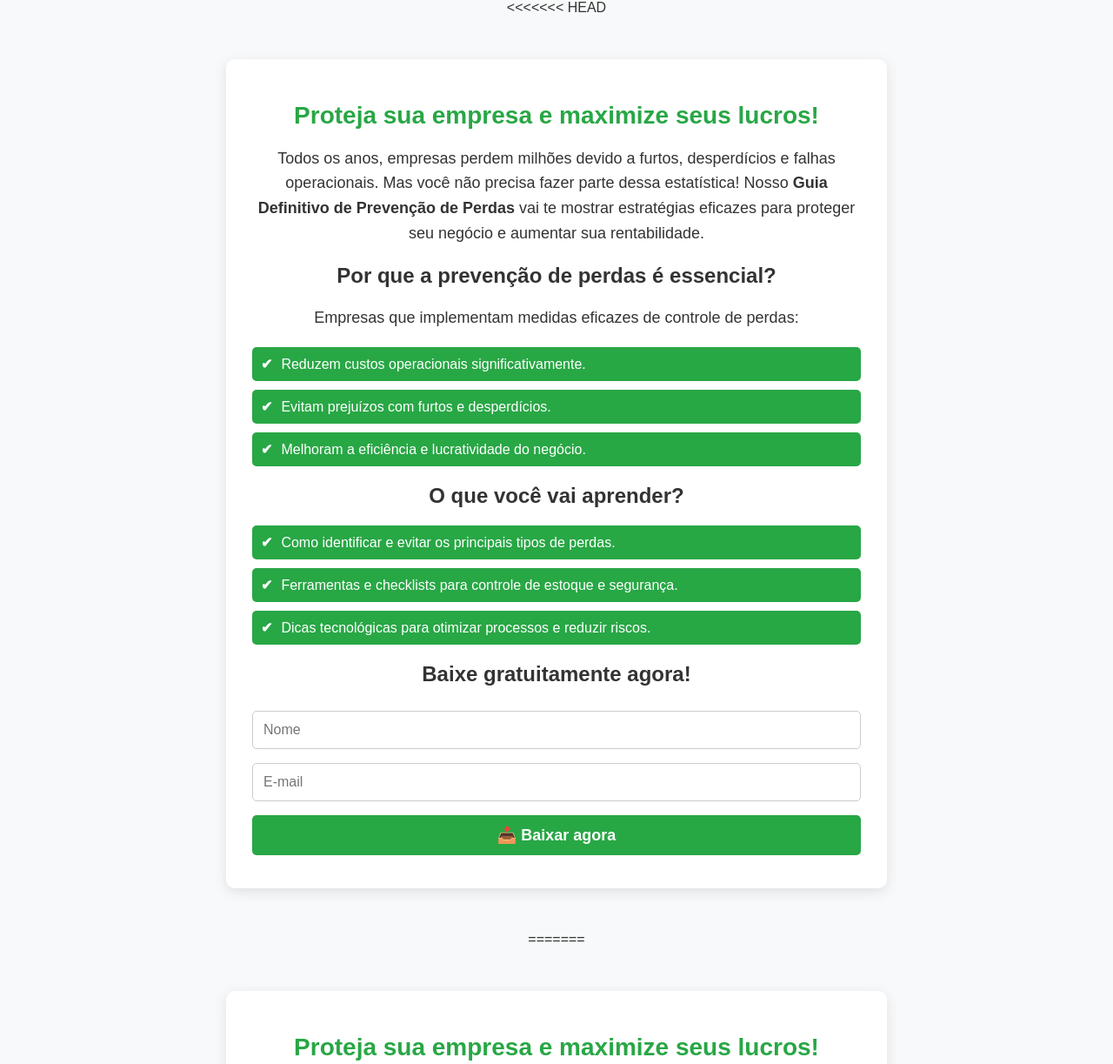
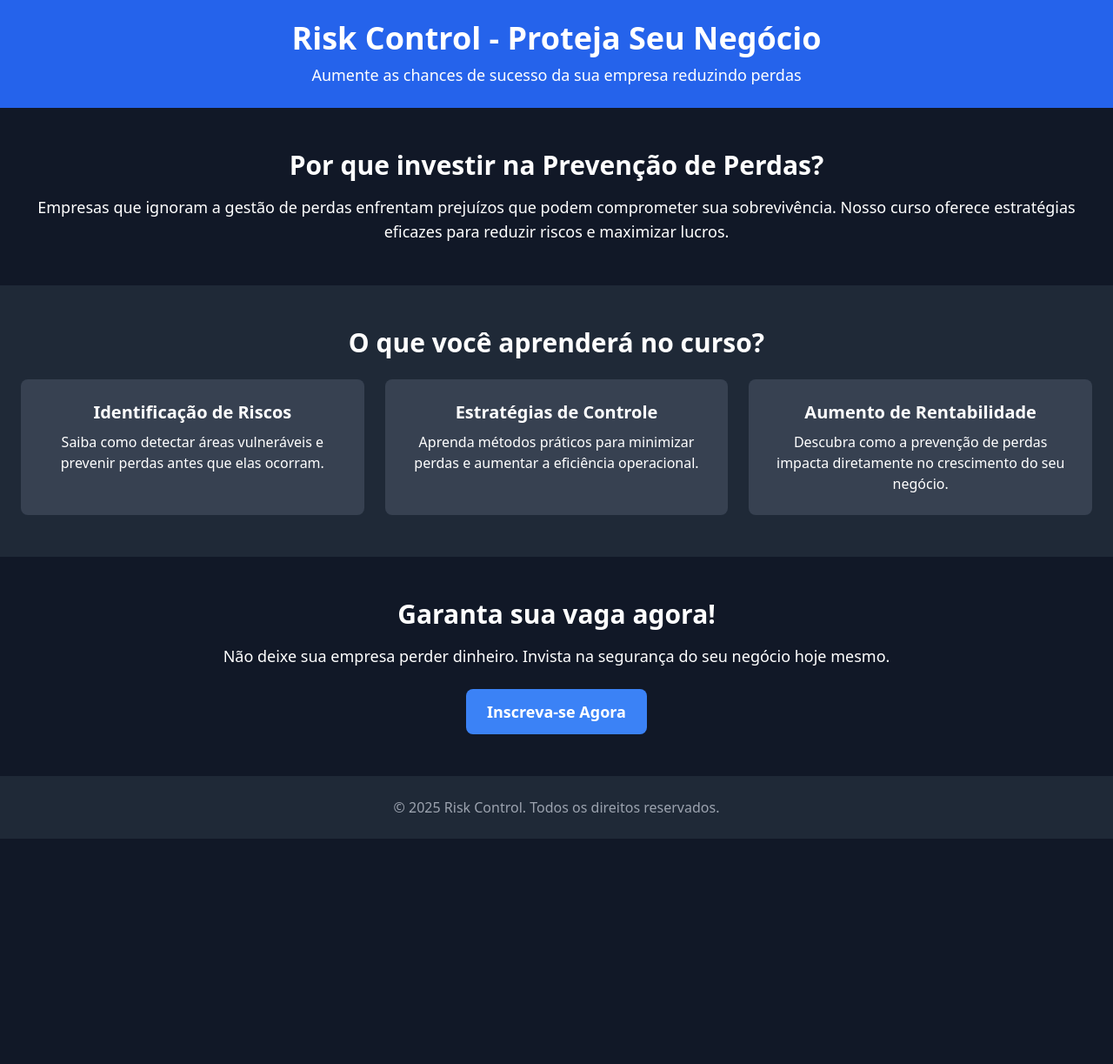
Before and after one commit to WendellCarvalho946/Risk-Control, a plain HTML site: page index.html in a window 1280 px wide. Shown: the top 1223 px of the page at 87% size. After the commit the page ends 964 px from the top, so only its background shows below. Drawn offline with nearby package versions, Linux system fonts and the light colour scheme.

Commit message:
index.html

```diff
--- a/index.html
+++ b/index.html
@@ -1,213 +1,48 @@
-<<<<<<< HEAD
 <!DOCTYPE html>
 <html lang="pt-br">
 <head>
     <meta charset="UTF-8">
     <meta name="viewport" content="width=device-width, initial-scale=1.0">
-    <title>Guia Definitivo de Prevenção de Perdas</title>
-    <style>
-        body {
-            font-family: Arial, sans-serif;
-            text-align: center;
-            margin: 0;
-            padding: 0;
-            background-color: #f8f9fa;
-            color: #333;
-        }
-        .container {
-            max-width: 700px;
-            margin: 50px auto;
-            background: white;
-            padding: 30px;
-            border-radius: 10px;
-            box-shadow: 0 4px 15px rgba(0, 0, 0, 0.1);
-        }
-        h1 {
-            color: #28a745;
-            font-size: 28px;
-        }
-        p {
-            font-size: 18px;
-            line-height: 1.6;
-        }
-        .benefits {
-            text-align: left;
-            margin: 20px 0;
-            padding: 0;
-            list-style-type: none;
-        }
-        .benefits li {
-            font-size: 16px;
-            margin-bottom: 10px;
-            background: #28a745;
-            color: white;
-            padding: 10px;
-            border-radius: 5px;
-            display: flex;
-            align-items: center;
-        }
-        .benefits li::before {
-            content: '\2714';
-            margin-right: 10px;
-            font-weight: bold;
-        }
-        .form-container {
-            margin-top: 20px;
-        }
-        input, button {
-            width: 100%;
-            padding: 12px;
-            margin: 8px 0;
-            border: 1px solid #ccc;
-            border-radius: 5px;
-            font-size: 16px;
-        }
-        button {
-            background-color: #28a745;
-            color: white;
-            cursor: pointer;
-            border: none;
-            font-size: 18px;
-            font-weight: bold;
-        }
-        button:hover {
-            background-color: #218838;
-        }
-    </style>
+    <title>Risk Control - Prevenção de Perdas</title>
+    <link href="https://cdn.jsdelivr.net/npm/tailwindcss@2.2.19/dist/tailwind.min.css" rel="stylesheet">
 </head>
-<body>
-    <div class="container">
-        <h1>Proteja sua empresa e maximize seus lucros!</h1>
-        <p>Todos os anos, empresas perdem milhões devido a furtos, desperdícios e falhas operacionais. Mas você não precisa fazer parte dessa estatística! Nosso <b>Guia Definitivo de Prevenção de Perdas</b> vai te mostrar estratégias eficazes para proteger seu negócio e aumentar sua rentabilidade.</p>
+<body class="bg-gray-900 text-white">
+    <header class="bg-blue-600 py-6 text-center">
+        <h1 class="text-4xl font-bold">Risk Control - Proteja Seu Negócio</h1>
+        <p class="text-lg mt-2">Aumente as chances de sucesso da sua empresa reduzindo perdas</p>
+    </header>
 
-        <h2>Por que a prevenção de perdas é essencial?</h2>
-        <p>Empresas que implementam medidas eficazes de controle de perdas:</p>
-        <ul class="benefits">
-            <li>Reduzem custos operacionais significativamente.</li>
-            <li>Evitam prejuízos com furtos e desperdícios.</li>
-            <li>Melhoram a eficiência e lucratividade do negócio.</li>
-        </ul>
+    <section class="container mx-auto px-6 py-12 text-center">
+        <h2 class="text-3xl font-bold">Por que investir na Prevenção de Perdas?</h2>
+        <p class="mt-4 text-lg">Empresas que ignoram a gestão de perdas enfrentam prejuízos que podem comprometer sua sobrevivência. Nosso curso oferece estratégias eficazes para reduzir riscos e maximizar lucros.</p>
+    </section>
 
-        <h2>O que você vai aprender?</h2>
-        <ul class="benefits">
-            <li>Como identificar e evitar os principais tipos de perdas.</li>
-            <li>Ferramentas e checklists para controle de estoque e segurança.</li>
-            <li>Dicas tecnológicas para otimizar processos e reduzir riscos.</li>
-        </ul>
+    <section class="bg-gray-800 py-12 text-center">
+        <h2 class="text-3xl font-bold">O que você aprenderá no curso?</h2>
+        <div class="mt-6 grid grid-cols-1 md:grid-cols-3 gap-6 px-6">
+            <div class="bg-gray-700 p-6 rounded-lg">
+                <h3 class="text-xl font-semibold">Identificação de Riscos</h3>
+                <p class="mt-2">Saiba como detectar áreas vulneráveis e prevenir perdas antes que elas ocorram.</p>
+            </div>
+            <div class="bg-gray-700 p-6 rounded-lg">
+                <h3 class="text-xl font-semibold">Estratégias de Controle</h3>
+                <p class="mt-2">Aprenda métodos práticos para minimizar perdas e aumentar a eficiência operacional.</p>
+            </div>
+            <div class="bg-gray-700 p-6 rounded-lg">
+                <h3 class="text-xl font-semibold">Aumento de Rentabilidade</h3>
+                <p class="mt-2">Descubra como a prevenção de perdas impacta diretamente no crescimento do seu negócio.</p>
+            </div>
+        </div>
+    </section>
 
-        <h2>Baixe gratuitamente agora!</h2>
-        <div class="form-container">
-            <input type="text" placeholder="Nome" required>
-            <input type="email" placeholder="E-mail" required>
-            <button type="submit">📥 Baixar agora</button>
-        </div>
-    </div>
+    <section class="container mx-auto px-6 py-12 text-center">
+        <h2 class="text-3xl font-bold">Garanta sua vaga agora!</h2>
+        <p class="mt-4 text-lg">Não deixe sua empresa perder dinheiro. Invista na segurança do seu negócio hoje mesmo.</p>
+        <a href="#" class="mt-6 inline-block bg-blue-500 text-white py-3 px-6 rounded-lg text-lg font-semibold hover:bg-blue-700">Inscreva-se Agora</a>
+    </section>
+
+    <footer class="bg-gray-800 py-6 text-center">
+        <p class="text-gray-400">&copy; 2025 Risk Control. Todos os direitos reservados.</p>
+    </footer>
 </body>
 </html>
-=======
-<!DOCTYPE html>
-<html lang="pt-br">
-<head>
-    <meta charset="UTF-8">
-    <meta name="viewport" content="width=device-width, initial-scale=1.0">
-    <title>Guia Definitivo de Prevenção de Perdas</title>
-    <style>
-        body {
-            font-family: Arial, sans-serif;
-            text-align: center;
-            margin: 0;
-            padding: 0;
-            background-color: #f8f9fa;
-            color: #333;
-        }
-        .container {
-            max-width: 700px;
-            margin: 50px auto;
-            background: white;
-            padding: 30px;
-            border-radius: 10px;
-            box-shadow: 0 4px 15px rgba(0, 0, 0, 0.1);
-        }
-        h1 {
-            color: #28a745;
-            font-size: 28px;
-        }
-        p {
-            font-size: 18px;
-            line-height: 1.6;
-        }
-        .benefits {
-            text-align: left;
-            margin: 20px 0;
-            padding: 0;
-            list-style-type: none;
-        }
-        .benefits li {
-            font-size: 16px;
-            margin-bottom: 10px;
-            background: #28a745;
-            color: white;
-            padding: 10px;
-            border-radius: 5px;
-            display: flex;
-            align-items: center;
-        }
-        .benefits li::before {
-            content: '\2714';
-            margin-right: 10px;
-            font-weight: bold;
-        }
-        .form-container {
-            margin-top: 20px;
-        }
-        input, button {
-            width: 100%;
-            padding: 12px;
-            margin: 8px 0;
-            border: 1px solid #ccc;
-            border-radius: 5px;
-            font-size: 16px;
-        }
-        button {
-            background-color: #28a745;
-            color: white;
-            cursor: pointer;
-            border: none;
-            font-size: 18px;
-            font-weight: bold;
-        }
-        button:hover {
-            background-color: #218838;
-        }
-    </style>
-</head>
-<body>
-    <div class="container">
-        <h1>Proteja sua empresa e maximize seus lucros!</h1>
-        <p>Todos os anos, empresas perdem milhões devido a furtos, desperdícios e falhas operacionais. Mas você não precisa fazer parte dessa estatística! Nosso <b>Guia Definitivo de Prevenção de Perdas</b> vai te mostrar estratégias eficazes para proteger seu negócio e aumentar sua rentabilidade.</p>
-
-        <h2>Por que a prevenção de perdas é essencial?</h2>
-        <p>Empresas que implementam medidas eficazes de controle de perdas:</p>
-        <ul class="benefits">
-            <li>Reduzem custos operacionais significativamente.</li>
-            <li>Evitam prejuízos com furtos e desperdícios.</li>
-            <li>Melhoram a eficiência e lucratividade do negócio.</li>
-        </ul>
-
-        <h2>O que você vai aprender?</h2>
-        <ul class="benefits">
-            <li>Como identificar e evitar os principais tipos de perdas.</li>
-            <li>Ferramentas e checklists para controle de estoque e segurança.</li>
-            <li>Dicas tecnológicas para otimizar processos e reduzir riscos.</li>
-        </ul>
-
-        <h2>Baixe gratuitamente agora!</h2>
-        <div class="form-container">
-            <input type="text" placeholder="Nome" required>
-            <input type="email" placeholder="E-mail" required>
-            <button type="submit">📥 Baixar agora</button>
-        </div>
-    </div>
-</body>
-</html>
->>>>>>> b12bff84408e3ecdae48d41a997c3c268725c56a
```
